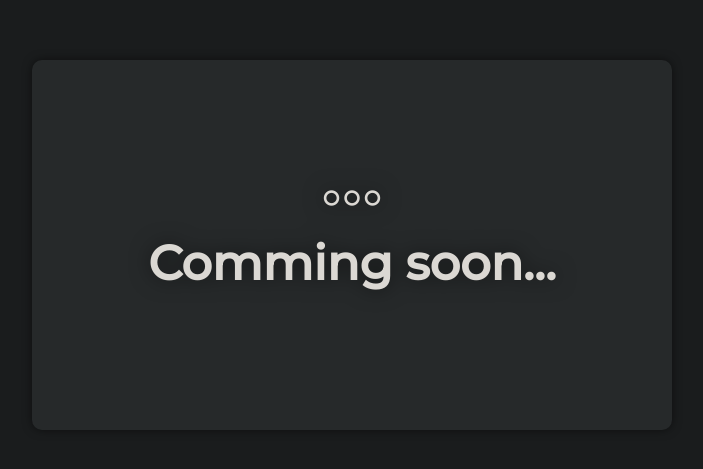
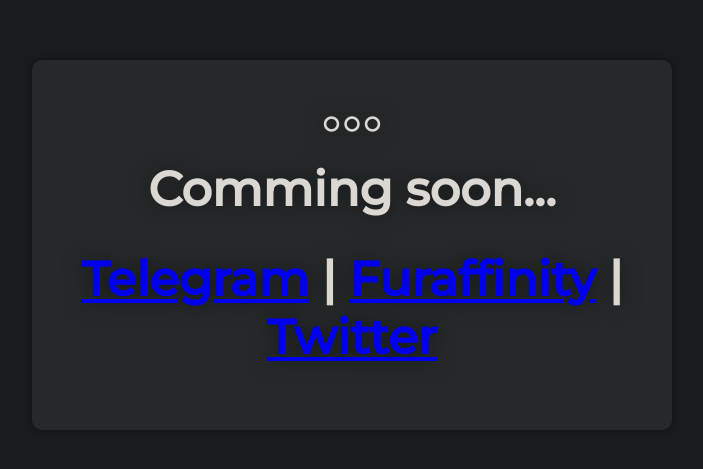
Before and after one commit to DearFox/DearFox.owo.name, a plain HTML site: page index.html in a window 1280 px wide. Shown: the part 155-624 px from the top of the page, without its empty margins (288-991 px from the left). Drawn offline with Linux system fonts and the light colour scheme.

Commit message:
Update index.html

```diff
--- a/index.html
+++ b/index.html
@@ -48,6 +48,7 @@
 			<div class="comming_soon">
 			<img src="img/loading.png" alt=""><br>
 			<h2>Comming soon...</h2>
+			<h2><a href="https://t.me/DearFox">Telegram</a> | <a href="https://www.furaffinity.net/user/dearfox/">Furaffinity</a> | <a href="https://twitter.com/MrDearFox">Twitter</a></h2>
 			</div>
 		</div>
 	</div>
```
